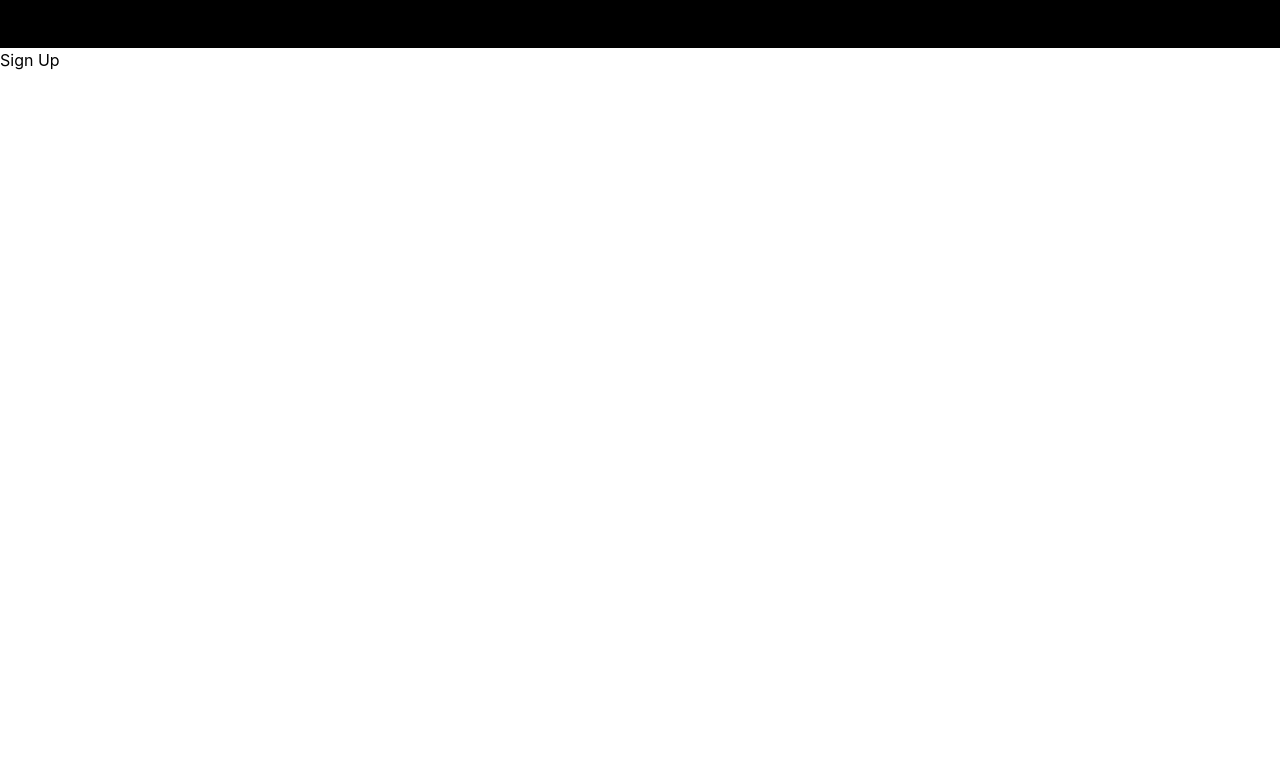
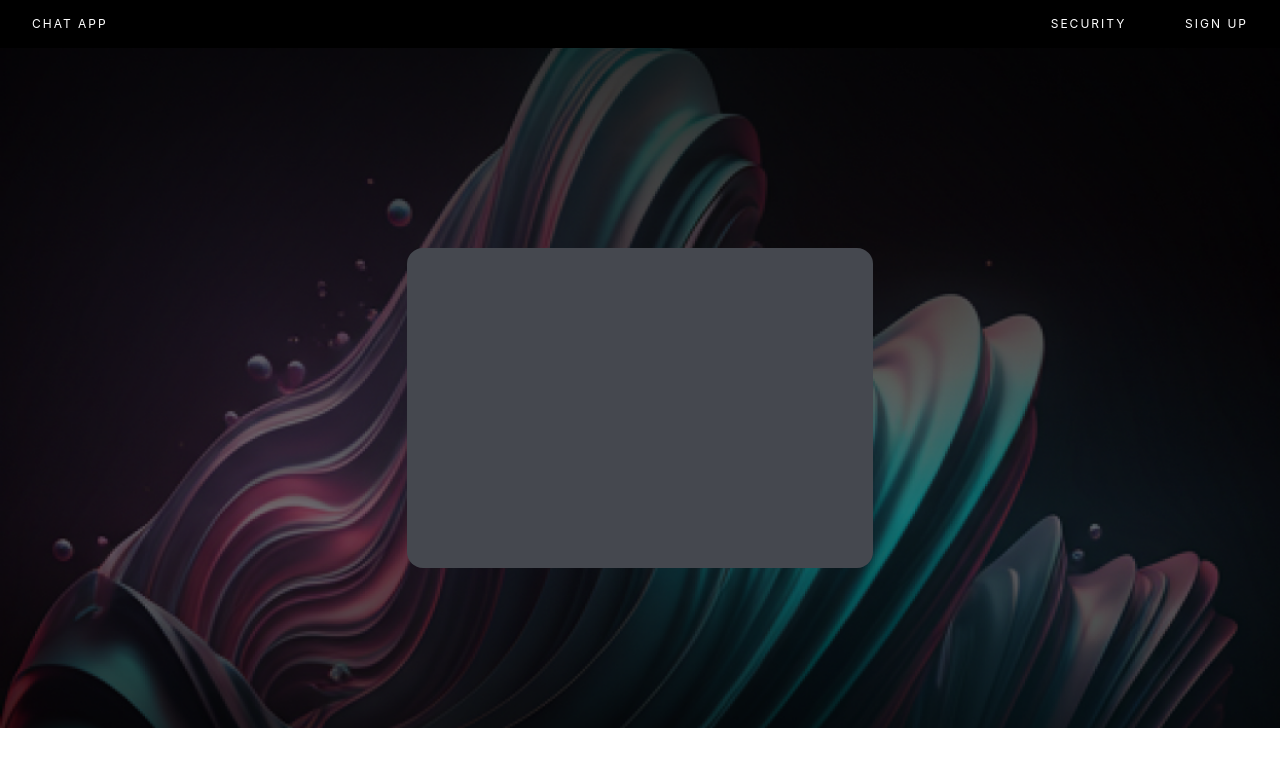
Before and after one commit to Mhassan0001/Realtime-socket-chat-frontend, a React (Vite) app: page / in a window 1280 px wide. Shown: the top 766 px of the page. Built offline with nearby package versions, Linux system fonts and the light colour scheme.

Commit message:
feat: navbar and signup background completed

```diff
--- a/src/App.jsx
+++ b/src/App.jsx
@@ -1,9 +1,11 @@
 import React from "react";
 import { Outlet } from "react-router";
+import Nav from "./components/Nav";
 const App = () => {
   return (
     <>
       <main>
+        <Nav/>
         <Outlet />
       </main>
     </>
--- a/src/components/Nav.jsx
+++ b/src/components/Nav.jsx
@@ -3,14 +3,14 @@ import React from "react";
 const Nav = () => {
   return (
     <>
-      <div className=" nav grid  ">
-        <div className="col-span-1">
-          <h3>Chat</h3>
+      <div className=" nav grid grid-cols-10 uppercase text-xs  place-items-center px-8 ">
+        <div className="col-span-6 text-white justify-self-start ">chat APP</div>
+        <div className="col-span-3 text-white justify-self-end">
+          Security
         </div>
-
-        <div className="col-span-1">Security</div>
-
-        <div className="">Sign Up</div>
+        <div className="col-span-1 text-white g justify-self-end">
+          Sign Up
+        </div>
       </div>
     </>
   );
--- a/src/components/SignUp.jsx
+++ b/src/components/SignUp.jsx
@@ -3,7 +3,11 @@ import React from "react";
 const SignUp = () => {
   return (
     <>
-      <div className="bg"></div>
+      <div className="bg">
+        <div className="flex items-center justify-center pt-50">
+          <div className="form"></div>
+        </div>
+      </div>
     </>
   );
 };
--- a/src/index.css
+++ b/src/index.css
@@ -1,18 +1,41 @@
 @import "tailwindcss";
+@import url("https://fonts.googleapis.com/css2?family=Inter:ital,wght@0,100..900;1,100..900&display=swap");
 
+
+
+@theme {
+  --font-sans: "Inter", sans-serif;
+}
 
 .bg {
   background-image: url("../src/assets/images/Background.png");
   background-size: cover;
   background-repeat: no-repeat;
   background-position: center 30px 50px;
-  width: 100vw;
-  height: 100vh;
-  background-color: rgba(0, 0, 0, 0.891);
+  background-color: rgb(0, 0, 0);
+  width: 100%;
+  height: auto;
+
+  padding-bottom: 10rem;
+
 }
 
-.nav{
-    width: 100vw;
-    height: 3rem;
-    background-color: black;
+.nav {
+  width: 100%;
+  height: 3rem;
+  background-color: rgb(0, 0, 0);
+  letter-spacing: 2px;
 }
+
+/* ======================================= */
+
+/* !Signup */
+
+.form {
+  width: 466px;
+  height: 20rem;
+  background-color: #45484F;
+  border-radius: 1rem;
+
+
+}
--- a/src/routes/index.jsx
+++ b/src/routes/index.jsx
@@ -10,7 +10,7 @@ const router = createBrowserRouter([
     children: [
       {
         index: true,
-        element: <Nav />,
+        element: <SignUp />,
       },
 
       {
```
